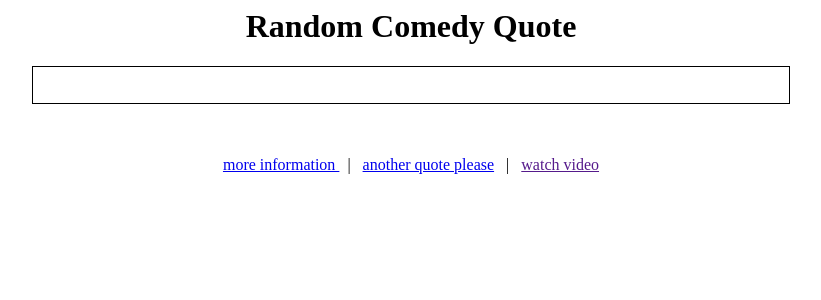
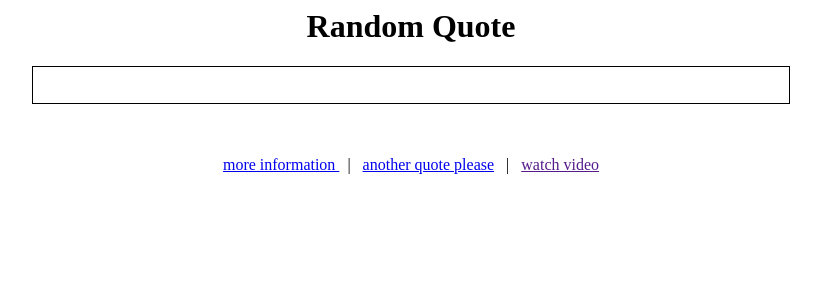
Before and after one commit to 1orwell/comedy, a Django app: template comedy/templates/cq/random.html in a window 1280 px wide. Shown: the top 300 px of the page, without its empty margins (229-1050 px from the left). Run offline with Django 3.2, Linux system fonts and the light colour scheme; the template is opened without the code that fills it, so the values that code supplies are empty.

Commit message:
change titles on details and random pages

```diff
--- a/comedy/templates/cq/detail.html
+++ b/comedy/templates/cq/detail.html
@@ -1,5 +1,5 @@
 <link rel="stylesheet" href="{{ STATIC_URL }}css/cq.css" />
-<h1> Comedy Quote </h1>
+<h1> Quote Details </h1>
 <div class="center">
 <div class="box">
 <br />
--- a/comedy/templates/cq/random.html
+++ b/comedy/templates/cq/random.html
@@ -1,5 +1,5 @@
 <link rel="stylesheet" href="{{ STATIC_URL }}css/cq.css" />
-<h1> Random Comedy Quote </h1>
+<h1> Random Quote </h1>
 <div class="center">
 <div class="box">
 <br />
```
